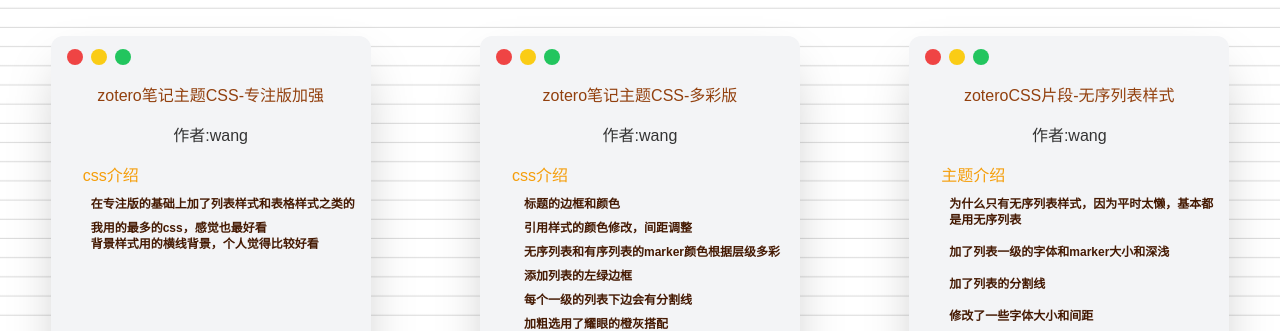
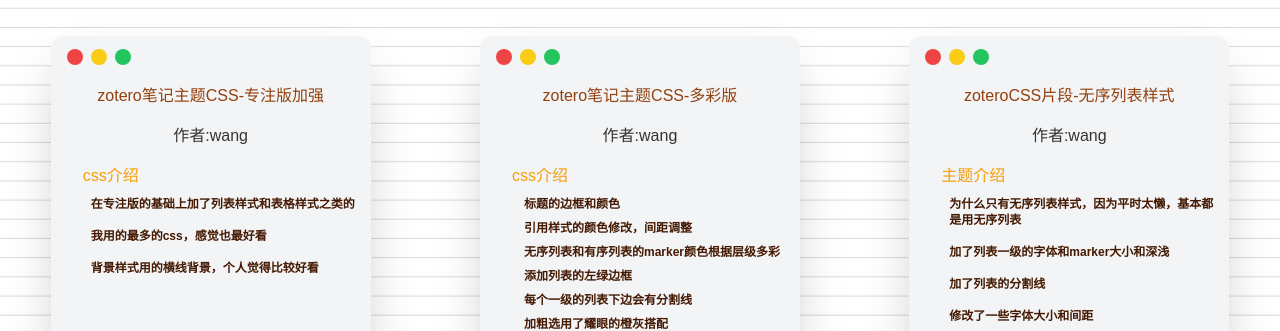
Before and after one commit to KangWang42/zotero_notecss, a website: page index.html in a window 1280 px wide. Shown: the part 68-399 px from the top of the page. Drawn offline with Linux system fonts and the light colour scheme.

Commit message:
修改一下y高度

```diff
--- a/index.html
+++ b/index.html
@@ -130,8 +130,8 @@
                 <li class="py-2">
                   在专注版的基础上加了列表样式和表格样式之类的
                 </li>
-                <li>我用的最多的css，感觉也最好看</li>
-                <li>背景样式用的横线背景，个人觉得比较好看</li>
+                <li class="py-2">我用的最多的css，感觉也最好看</li>
+                <li class="py-2">背景样式用的横线背景，个人觉得比较好看</li>
               </ol>
             </div>
           </div>
```
